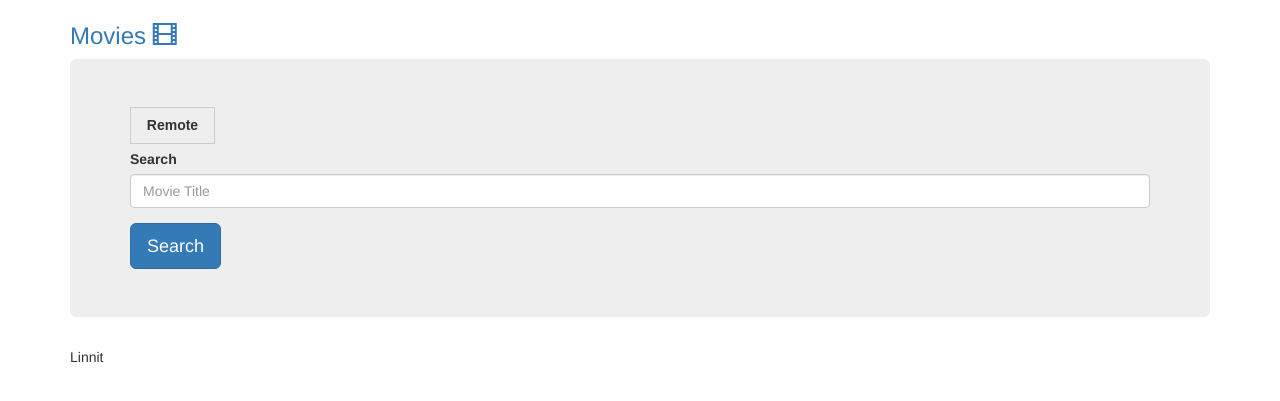
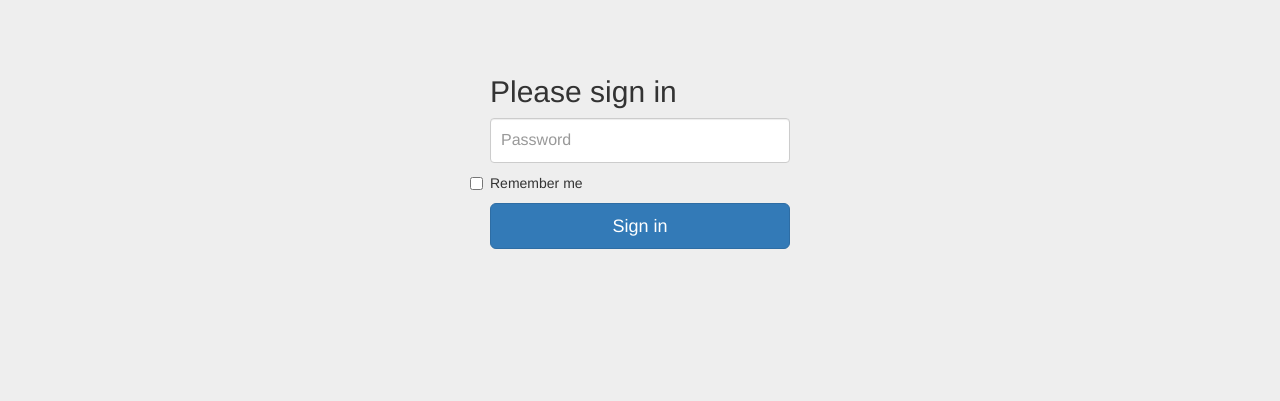
Before and after one commit to 013/PersonalMediaPlayer, a PHP site: page /index.php in a window 1280 px wide. Shown: the top 401 px of the page. Run offline with PHP 8.4, Linux system fonts and the light colour scheme; data that the repository does not hold is empty; some libraries are stand-ins or nearby versions.

Commit message:
Login and other stuff

```diff
--- a/index.php
+++ b/index.php
@@ -2,12 +2,19 @@
 define("DB_DSN", "mysql:host=localhost;dbname=files");
 define("DB_USERNAME", "username");
 define("DB_PASSWORD", "password");
+$password = "password";
 $MV_LOC = "/media/c2fb2794-b436-4446-bf3a-f8b05596f8d4/Movies/";
 $TV_LOC = "/media/c2fb2794-b436-4446-bf3a-f8b05596f8d4/TV/";
 $serverIP = getServerIP();
 $sshpre = "ssh -o UserKnownHostsFile=/dev/null -o StrictHostKeyChecking=no -i /home/ryan/text.1234 ryan@$serverIP ";
+session_start();
+$action = isset($_GET['a']) ? $_GET['a'] : '';
 
-$action = isset($_GET['a']) ? $_GET['a'] : '';
+if (isset($_SESSION['auth'])) {
+	if ($_SESSION['auth'] == 1) {
+		$auth = true;
+	} else { $auth = false; }
+} else { $auth = false; }
 
 if ($action == 'insert' && isset($_GET['title']) && isset($_GET['type']) && isset($_GET['id']) && isset($_GET['path']) && isset($_GET['date']) ) {
 	insert($_GET['title'], $_GET['type'], $_GET['id'], $_GET['path'], $_GET['date']);
@@ -24,6 +31,11 @@ if ($action == 'insert' && isset($_GET['title']) && isset($_GET['type']) && isse
 			die();
 	}
 	die();
+} elseif ($action == 'signin') {
+	if ($_GET['password'] == $password) {
+		$_SESSION['auth'] = 1;
+		$auth = true;
+	}
 }
 /*
 ssh -o UserKnownHostsFile=/dev/null -o StrictHostKeyChecking=no -i /home/ryan/text.1234 ryan@$serverIP \" \"
@@ -71,7 +83,31 @@ $(document).ready(function() {
 </head>
 <body>
 	<div class="container">
-		<div class="header">
+<?php
+if ($auth == false) {
+	echo '
+<style type="text/css">
+body {padding-top: 40px;padding-bottom: 40px;background-color: #eee;}
+.form-signin {max-width: 330px;padding: 15px;margin: 0 auto;}
+.form-signin .form-signin-heading,.form-signin .checkbox {margin-bottom: 10px;}
+.form-signin .checkbox {font-weight: normal;}
+.form-signin .form-control {position: relative;font-size: 16px;height: auto;padding: 10px;-webkit-box-sizing: border-box;-moz-box-sizing: border-box;box-sizing: border-box;}
+.form-signin .form-control:focus {z-index: 2;}
+</style>
+<form class="form-signin">
+<h2 class="form-signin-heading">Please sign in</h2>
+<input type="hidden" name="a" value="signin">
+<input type="password" class="form-control" placeholder="Password" name="password" required>
+<label class="checkbox">
+<input type="checkbox" value="remember-me"> Remember me
+</label>
+<button class="btn btn-lg btn-primary btn-block" type="submit">Sign in</button>
+</form>';
+
+	die();
+}
+?>
+	<div class="header">
 			<h3 class="text-muted"><a href="/">Movies <span class="glyphicon glyphicon-film"></span></a></h3>
 		</div>
 		<div class="jumbotron">
@@ -108,6 +144,7 @@ $(document).ready(function() {
 		<?
 		// Once this reaches 3, close the div and open a new one
 		$AMrow = 0;
+		echo pagination();
 		?>
 		<div class="row">
 
@@ -155,13 +192,27 @@ function homepage() {
 	$sql = "SELECT * FROM files LIMIT 0, 15";
 	$st = $conn->prepare($sql);
 	$st->execute();
-
 	while ($row = $st->fetch()) {
 		$obj = getInfo($row['IMDbID']);
 		echo objHTML($obj["title"], $obj["year"], $obj["imdbRating"], $obj["released"], $obj["genre"], $obj["plot"], $obj["posterurl"], $row['id']);
 	}
 
 	$conn = null;
+}
+
+function pagination() {
+	$currentPage = isset($_GET['page']) ? (int) $_GET['page'] : 0;
+	$np = $currentPage + 1;
+	$pp = $currentPage - 1;
+	$conn = new PDO (DB_DSN, DB_USERNAME, DB_PASSWORD);
+	$sql = "SELECT COUNT(*) FROM files";
+	$st = $conn->prepare($sql);
+	$st->execute();
+	$noPages = ceil($st->fetch()[0] / 15);
+	$html = $currentPage==0 ? "<ul class=\"pagination\"><li class=\"disabled\"><a href=\"#\">&laquo;</a></li>" : "<ul class=\"pagination\"><li><a href=\"?page=$pp\">&laquo;</a></li>";
+	for ($i=1;$i<=$noPages;$i++) { $html .= $i==$currentPage ? "<li class=\"active\"><a href=\"?page=$i\">$i</a></li>" : "<li><a href=\"?page=$i\">$i</a></li>"; }
+	$html .= $currentPage==$noPages ? "<li class=\"disabled\"><a href=\"?page=$np\">&raquo;</a></li></ul>" : "<li><a href=\"?page=$np\">&raquo;</a></li></ul>";
+	return $html;
 }
 
 function search($term) {
@@ -190,8 +241,8 @@ function getInfo($id) {
 		// If film not found, find it
 		$json = file_get_contents("http://www.omdbapi.com/?i=".$id);
 		$obj = json_decode($json, true);
+
 		insertmdb($id, $obj["Title"], $obj["Year"], $obj["imdbRating"], $obj["Released"], $obj["Genre"], $obj["Plot"], $obj["Poster"]);
-
 		$sql = "SELECT * FROM imdb WHERE imdbid = :id";
 		$st = $conn->prepare($sql);
 		$st->bindValue(":id", $id, PDO::PARAM_STR);
@@ -262,7 +313,7 @@ function objHTML($title, $year, $rating, $released, $genre, $plot, $posterurl, $
 		$posterurl = 'http://linnit.pw/na.png';
 	}
 	$AMrow += 1;
-	if ($AMrow == 3) { $x = "</div><div class=\"row\">"; } else { $x=''; }
+	if ($AMrow == 3) { $AMrow = 0; $x = "</div><div class=\"row\">"; } else { $x=''; }
 
 	return <<<HTML
 <div class="col-xs-12 col-md-4">
```
